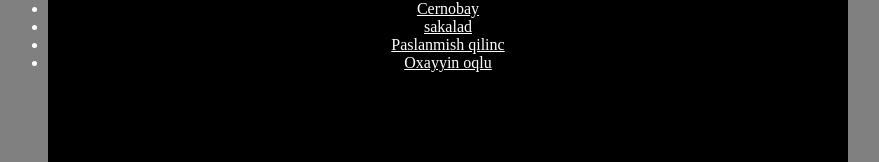
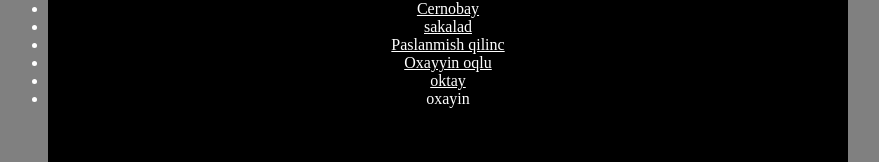
Before and after one commit to AzeWarBoss/example, a plain HTML site: page index.html in a window 1280 px wide. Shown: the top 162 px of the page, without its empty margins (192-1071 px from the left). Drawn offline with Linux system fonts and the light colour scheme.

Commit message:
birdene seir gene dobavit olundu

```diff
--- a/index.html
+++ b/index.html
@@ -13,6 +13,8 @@
 			<li><a href="sakalad.html">sakalad</a></li>
 			<li><a href="paslanmish.html">Paslanmish qilinc</a></li>
 			<li><a href="oxayyin.html">Oxayyin oqlu</a></li>
+			<li><a href="oktay.html">oktay</a></li>
+			<li><a href="oxayin.html"></a>oxayin</li>
 		</ul>
 		</div>
 		</center>
```
